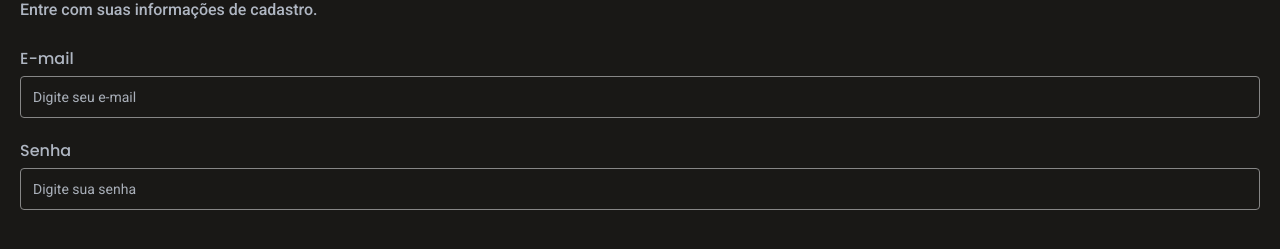
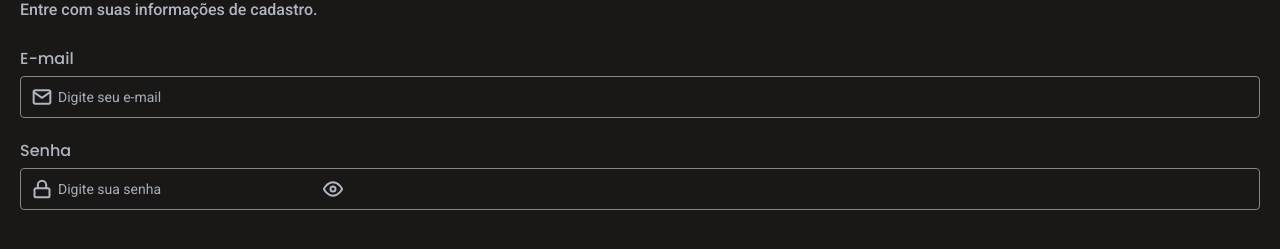
Before and after one commit to guilhermequeico/camp.in, a plain HTML site: page index.html in a window 1280 px wide. Shown: the part 143-392 px from the top of the page. Drawn offline with Linux system fonts and the light colour scheme.

Commit message:
:sparkles: Add icons input-group form

```diff
--- a/assets/css/components/input-group.css
+++ b/assets/css/components/input-group.css
@@ -11,8 +11,26 @@
     color: var(--text-base);
 }
 
-.input-group input {
-    padding: 1.2rem;
+.input-group__icon {
+    display: flex;
+    align-items: center;
+    position: relative;
+}
+
+.input-group__icon img {
+    width: 2rem;
+    height: 2rem;
+    position: absolute;
+    left: 1.2rem;
+}
+
+.input-group__icon img:last-child {
+    left: 30.3rem;
+}
+
+.input-group__icon input {
+    width: 100%;
+    padding: 1.2rem 1.2rem 1.2rem 3.7rem;
     font-family: 'Roboto', sans-serif;
     font-size: 1.4rem;
     font-weight: 400;
@@ -23,14 +41,14 @@
     outline: none;
 }
 
-.input-group input::placeholder {
+.input-group__icon input::placeholder {
     font-family: 'Roboto', sans-serif;
     font-size: 1.4rem;
     font-weight: 400;
     color: #A9AFB9;
 }
 
-.input-group input:focus {
+.input-group__icon input:focus {
     border: 1px solid var(--primary-color);
     box-shadow: 0px 0px 0px 2px #FFDE88;
 }
--- a/index.html
+++ b/index.html
@@ -38,11 +38,18 @@
                     <form action="">
                         <div class="input-group">
                             <label for="email">E-mail</label>
-                            <input type="email" id="email" name="email" placeholder="Digite seu e-mail">
+                            <div class="input-group__icon">
+                                <img src="./assets/img/mail.svg" alt="Digite seu e-mail">
+                                <input type="email" id="email" name="email" placeholder="Digite seu e-mail">
+                            </div>
                         </div>
                         <div class="input-group">
                             <label for="password">Senha</label>
-                            <input type="password" id="password" name="password" placeholder="Digite sua senha">
+                            <div class="input-group__icon">
+                                <img src="./assets/img/lock.svg" alt="Digite sua senha">
+                                <input type="password" id="password" name="password" placeholder="Digite sua senha">
+                                <img src="./assets/img/eye.svg" alt="Mostrar senha">
+                            </div>
                         </div>
                     </form>
                 </div>
```
